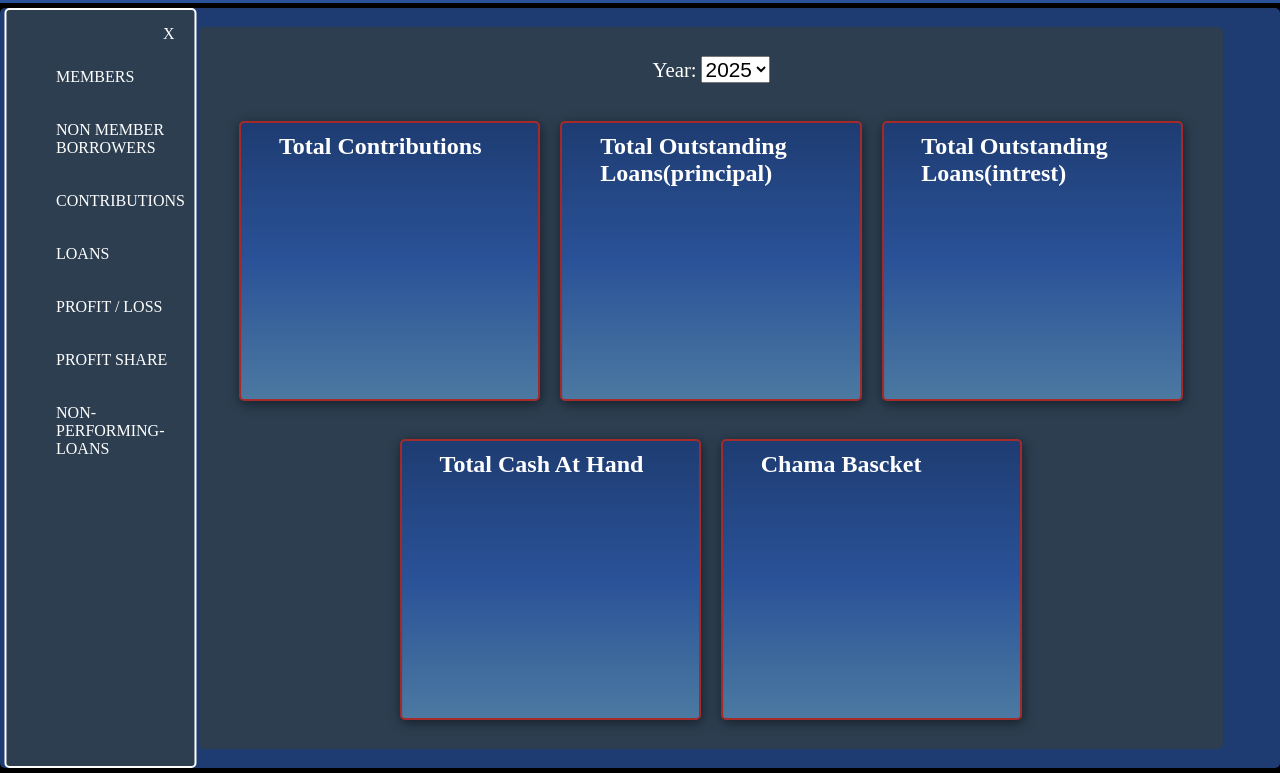
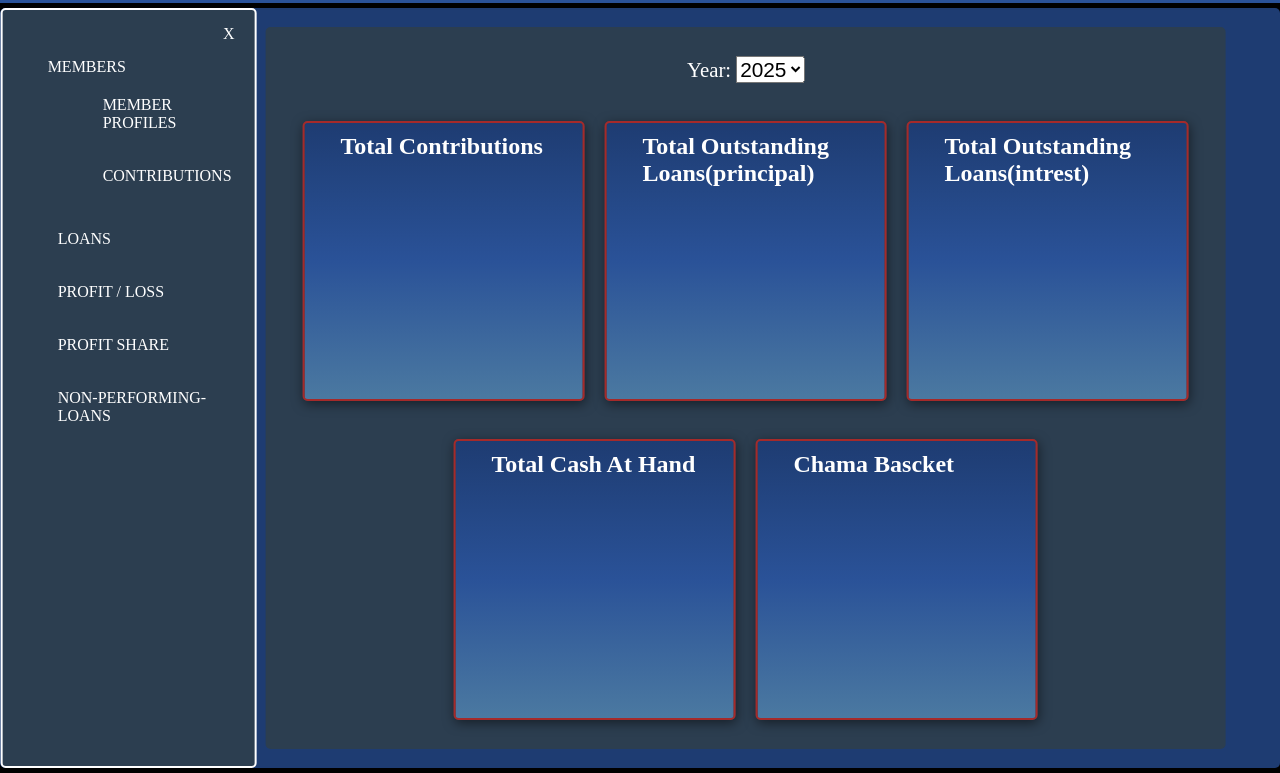
Before and after one commit to SCIPIO666/chama-app, a plain HTML site: page index.html in a window 1280 px wide. Shown: the part 60-833 px from the top of the page. Drawn offline with Linux system fonts and the light colour scheme.

Commit message:
architecture

```diff
--- a/index.html
+++ b/index.html
@@ -22,9 +22,12 @@
     <div class="navigation visible">
             <div class="menu-close-button">X</div>
             <ul class="nav-menu">
-                <li class="members"><a href="">Members</a></li>
-                <li class="borrowers"><a href="">Non Member Borrowers</a></li>
-                <li class="contributions"><a href="">Contributions</a></li>
+                <li class="members">Members
+                    <ul>
+                        <li><a href="">Member Profiles</a></li>
+                        <li class="contributions"><a href="">Contributions</a></li>
+                    </ul>
+                </li>
                 <li class="loans"><a href="">Loans</a></li>
                 <li class="profit-loss"><a href="">Profit / Loss</a></li>
                 <li class="profit-share"><a href="">Profit Share</a></li>
--- a/style.css
+++ b/style.css
@@ -210,11 +210,11 @@ font-weight: bold;
 .navigation.visible{
     transform: translateX(-6%);
     height: 100%;
-    width: 17;
+    width: 20%;
         border: solid 2px white;
 }
 .split-width{
-    width: 80%;
+    width: 75%;
     height: 95%;
     transform: translateX(-4%);
     margin: 0 auto;
```
Also changed, not shown: data.js (added), logic.js (added), renderer.js (added), router.js (added).
